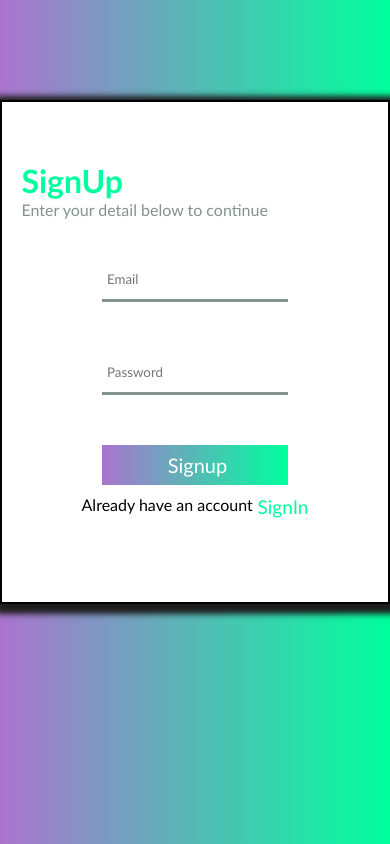
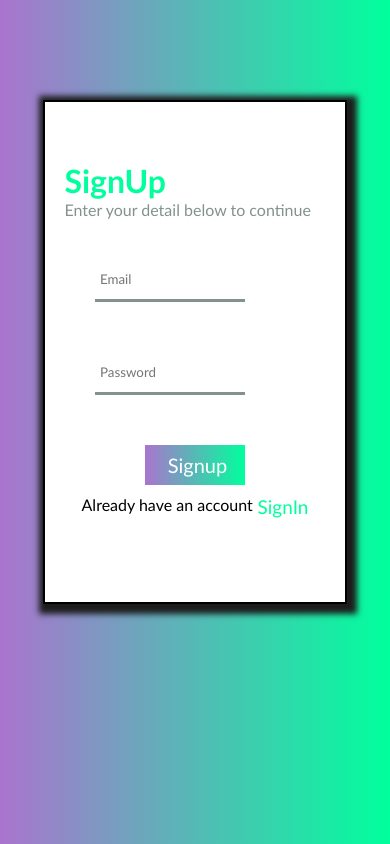
Before and after one commit to ravitripathi02/pomodro, a React (Create React App) app: page / in a window 390 px wide. Built offline with nearby package versions, Linux system fonts and the light colour scheme.

Commit message:
Update App.css

```diff
--- a/src/App.css
+++ b/src/App.css
@@ -99,7 +99,7 @@ form {
   height: 40px;
   border-bottom: 3px solid rgb(132, 146, 141);
   border-right: none;
-  margin-left: 100px;
+  margin-left: 50px;
   margin-right: 100px;
 }
 .name:focus {
@@ -115,7 +115,7 @@ form {
   height: 40px;
   border-bottom: 3px solid rgb(132, 146, 141);
   border-right: none;
-  margin-left: 100px;
+  margin-left: 50px;
   margin-right: 100px;
 }
 .password:focus {
@@ -151,3 +151,8 @@ form {
   cursor: pointer;
   font-size: 19px;
 }
+@media (max-width:594px){
+  .login_form{
+    width:300px;
+  }
+}
```
